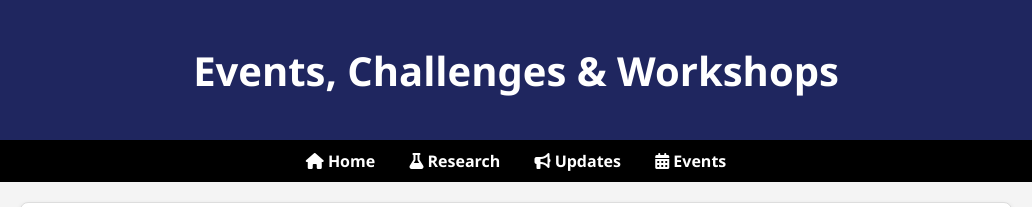
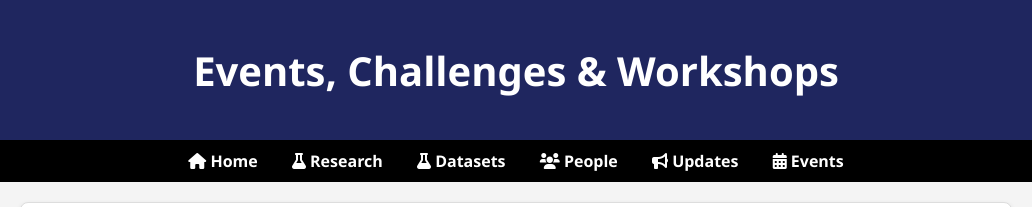
Before and after one commit to schowdhury671/audio-visual-webpage, a plain HTML site: page events.html in a window 1280 px wide. Shown: the top 207 px of the page, 124-1156 px from the left. Drawn offline with Linux system fonts and the light colour scheme.

Commit message:
Update events.html

```diff
--- a/events.html
+++ b/events.html
@@ -22,7 +22,8 @@
         <ul>
             <li><a href="index.html"><i class="fas fa-home"></i> Home</a></li>
             <li><a href="research.html"><i class="fas fa-flask"></i> Research</a></li>
-<!--             <li><a href="index.html#people"><i class="fas fa-users"></i> People</a></li> -->
+            <li><a href="dataset.html"><i class="fas fa-flask"></i> Datasets</a></li>
+            <li><a href="index.html#people"><i class="fas fa-users"></i> People</a></li>
             <li><a href="index.html#updates"><i class="fas fa-bullhorn"></i> Updates</a></li>
             <li><a href="events.html"><i class="fas fa-calendar-alt"></i> Events</a></li>
         </ul>
```
